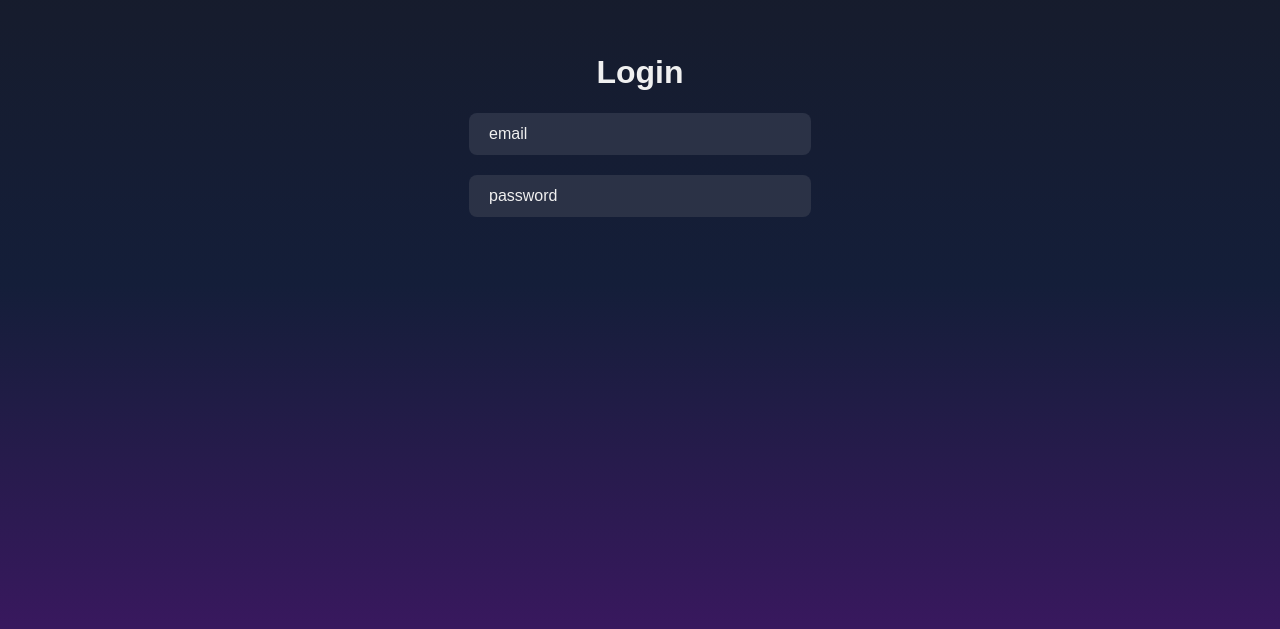
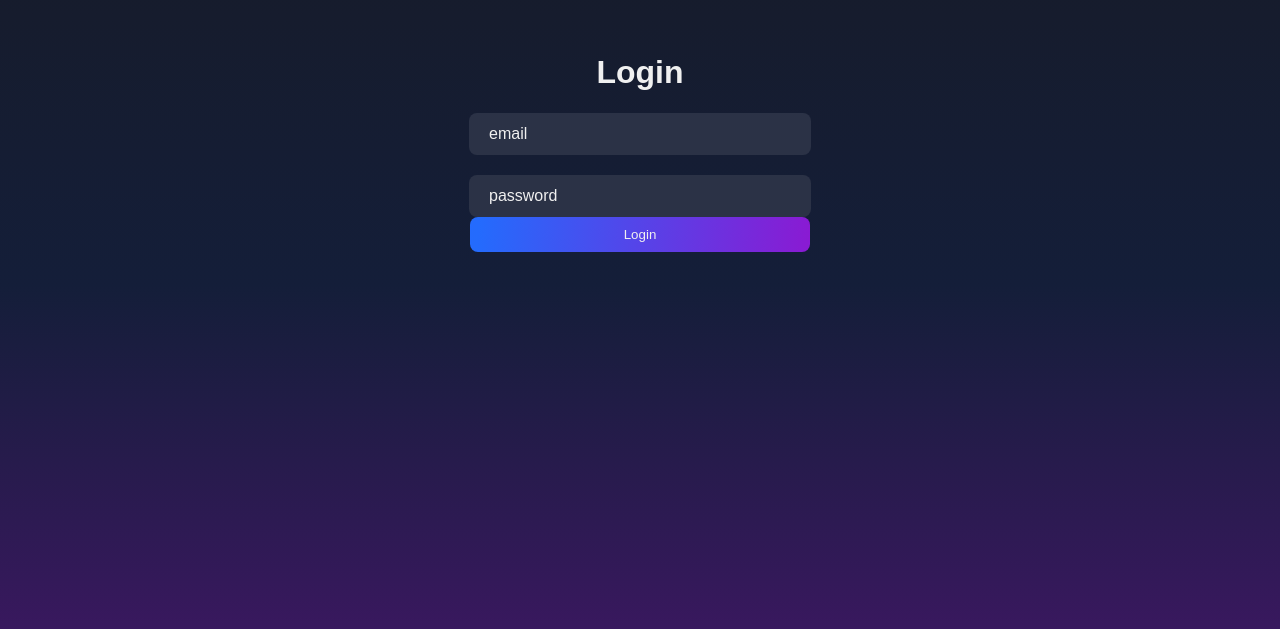
Before and after one commit to aliiimaher/ToDoList-Frontend, a Vue app: page /login in a window 1280 px wide. Shown: the part 115-744 px from the top of the page. Built offline with nearby package versions, Linux system fonts and the light colour scheme.

Commit message:
add log in button

```diff
--- a/src/components/Button.vue
+++ b/src/components/Button.vue
@@ -20,5 +20,7 @@ button {
   padding: 10px 128px;
   font-family: sans-serif;
   color: #f0f0f0;
+  /*it is hardcoded and wrong change it as soon as possible*/
+  width: 340px;
 }
 </style>
--- a/src/views/Login.vue
+++ b/src/views/Login.vue
@@ -3,14 +3,16 @@
     <h1>Login</h1>
     <TextInput placeholder="email"></TextInput>
     <TextInput placeholder="password" class="input"></TextInput>
+    <Button name="Login"></Button>
   </div>
 </template>
 
 <script>
 import TextInput from "@/components/TextInput";
+import Button from "@/components/Button";
 
 export default {
-  components: {TextInput}
+  components: {Button, TextInput}
 }
 </script>
 
@@ -29,4 +31,8 @@ h1 {
 .input {
   margin-top: 20px;
 }
+
+Button {
+  width: 100%;
+}
 </style>
```
